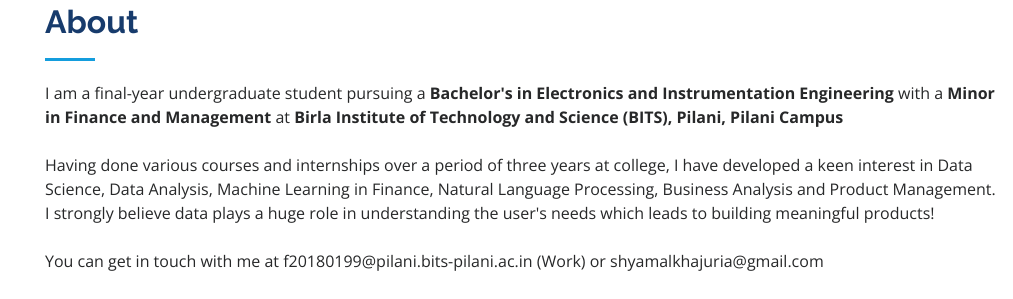
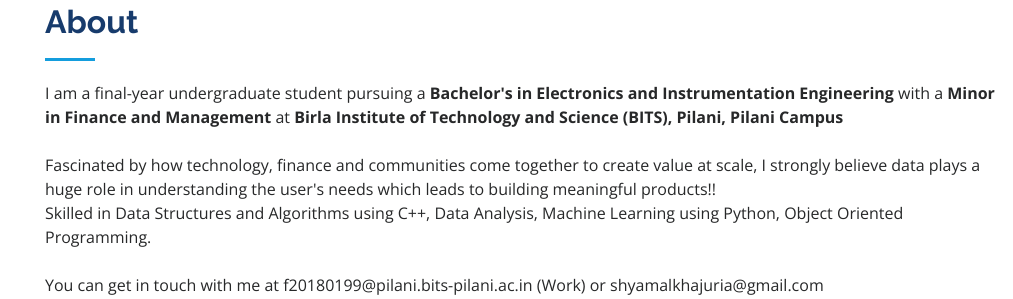
Before and after one commit to shyamalkhajuria/portfolio.github.io, a plain HTML site: page index.html in a window 1280 px wide. Shown: the part 857-1156 px from the top of the page, without its empty margins (267-1280 px from the left). Drawn offline with nearby package versions, Linux system fonts and the light colour scheme; grey boxes are pictures that could not be loaded.

Commit message:
Update index.html

```diff
--- a/index.html
+++ b/index.html
@@ -82,8 +82,10 @@
           <p>I am a final-year undergraduate student pursuing a <strong>Bachelor's in Electronics and Instrumentation Engineering</strong> with a <strong>Minor in Finance and Management </strong>at <strong>Birla Institute of Technology and Science (BITS), Pilani, Pilani Campus</strong>
           </p>
           <br>
-          <p>Having done various courses and internships over a period of three years at college, I have developed a keen interest in Data Science, Data Analysis, Machine Learning in Finance, Natural Language Processing, Business Analysis and Product Management. I strongly believe data plays a huge role in understanding the user's needs which leads to building meaningful products!
+          <p>Fascinated by how technology, finance and communities come together to create value at scale, I strongly believe data plays a huge role in understanding the user's needs which leads to building meaningful products!!
+
           </p>
+          <p> Skilled in Data Structures and Algorithms using C++, Data Analysis, Machine Learning using Python, Object Oriented Programming. </p>
           <br>
           <p>You can get in touch with me at f20180199@pilani.bits-pilani.ac.in (Work) or shyamalkhajuria@gmail.com
           </p>
```
